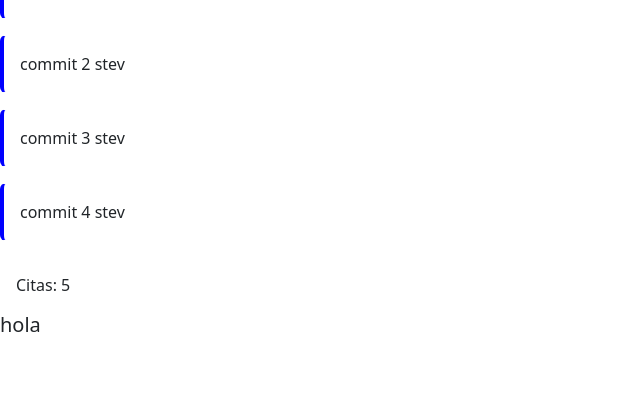
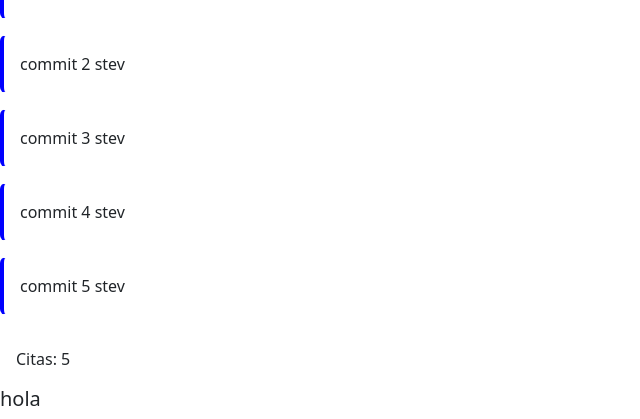
Before and after one commit to Carnesito/interfacesG5, a Django app: page /dashboard/ in a window 1280 px wide. Shown: the part 909-1328 px from the top of the page, without its empty margins (0-640 px from the left). Before the commit the page ends 1241 px from the top, so only its background shows below. Run offline with Django 5.2, Linux system fonts and the light colour scheme.

Commit message:
Cambios Stev 5

```diff
--- a/inicio/templates/dashboard.html
+++ b/inicio/templates/dashboard.html
@@ -40,6 +40,7 @@
                                          <div class="alert">commit 2 stev </div>
                                            <div class="alert">commit 3 stev </div>
                                              <div class="alert">commit 4 stev </div>
+                                               <div class="alert">commit 5 stev </div>
 
 
     <div class="widget">Citas: 5</div>
```
